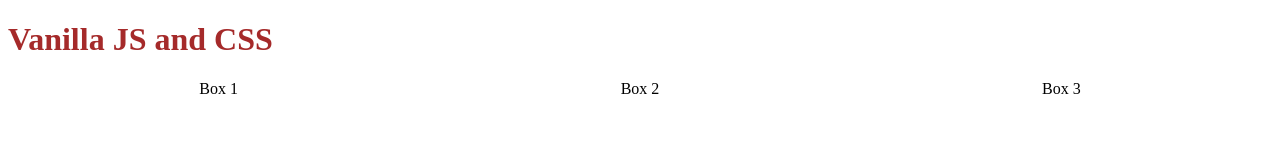
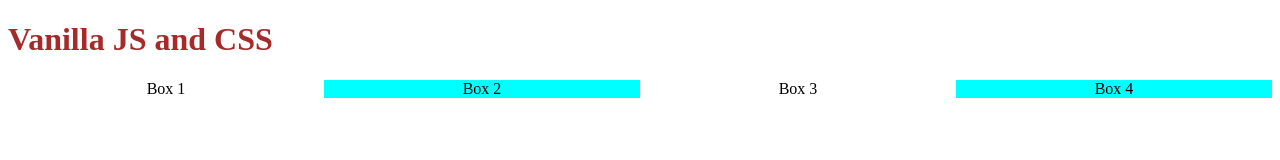
Before and after one commit to fredjacobs/vanilla, a plain HTML site: page index.html in a window 1280 px wide. Drawn offline with Linux system fonts and the light colour scheme.

Commit message:
adding some css

```diff
--- a/index.html
+++ b/index.html
@@ -3,7 +3,7 @@
   <head>
     <meta charset="UTF-8" />
     <meta name="viewport" content="width=device-width, initial-scale=1.0" />
-    <script src="style.js"></script>
+    <script src="script.js"></script>
     <link rel="stylesheet" href="style.css" />
     <title>Vanilla</title>
   </head>
@@ -13,6 +13,7 @@
       <div class="flex-item">Box 1</div>
       <div class="flex-item">Box 2</div>
       <div class="flex-item">Box 3</div>
+      <div class="flex-item">Box 4</div>
     </div>
   </body>
 </html>
--- a/style.css
+++ b/style.css
@@ -11,3 +11,7 @@ h1 {
   flex: 1 0 0;
   text-align: center;
 }
+
+.flex-item:nth-child(2n) {
+  background-color: aqua;
+}
```
